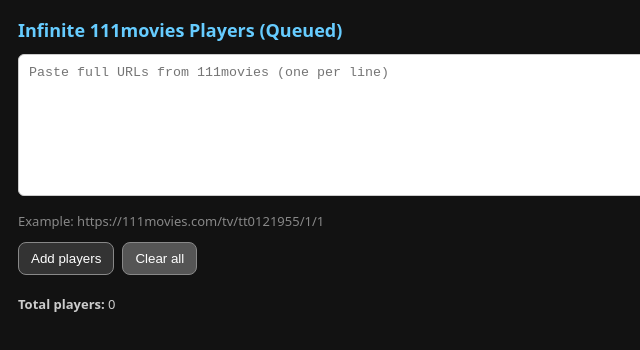
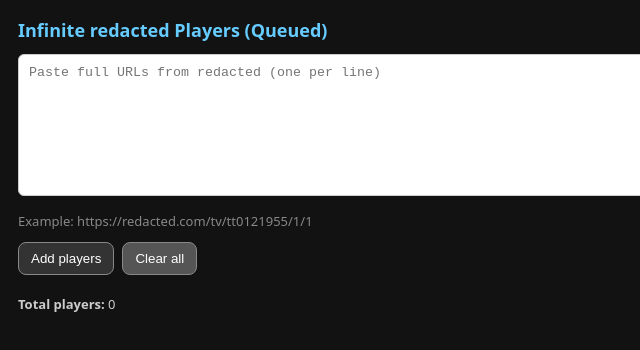
Before and after one commit to NikoboiNFTB/Bulk-Video-Player, a plain HTML site: page index2.html in a window 1280 px wide. Shown: the full height of the page, 0-640 px from the left. Drawn offline with Linux system fonts and the light colour scheme.

Commit message:
Update index2.html

```diff
--- a/index2.html
+++ b/index2.html
@@ -3,7 +3,7 @@
 <head>
   <meta charset="utf-8" />
   <meta name="viewport" content="width=device-width,initial-scale=1" />
-  <title>Infinite 111movies Players</title>
+  <title>Infinite redacted Players</title>
   <style>
     :root{--gap:12px}
     body{font-family:system-ui,-apple-system,Segoe UI,Roboto,Ubuntu,"Helvetica Neue",Arial;margin:18px;color:#111;background:#121212}
@@ -21,11 +21,11 @@
   </style>
 </head>
 <body>
-  <h1>Infinite 111movies Players (Queued)</h1>
+  <h1>Infinite redacted Players (Queued)</h1>
 
   <div class="controls">
-    <textarea id="input" placeholder="Paste full URLs from 111movies (one per line)"></textarea>
-    <div class="hint">Example: https://111movies.com/tv/tt0121955/1/1</div>
+    <textarea id="input" placeholder="Paste full URLs from redacted (one per line)"></textarea>
+    <div class="hint">Example: https://redacted.com/tv/tt0121955/1/1</div>
   </div>
 
   <div class="row" style="margin-bottom:12px">
@@ -103,7 +103,7 @@
 
     document.getElementById('addBtn').addEventListener('click', ()=>{
       const text = input.value;
-      if(!text.trim()) return alert('Paste some 111movies URLs first.');
+      if(!text.trim()) return alert('Paste some redacted URLs first.');
       parseAndQueue(text);
       input.value = '';
     });
```
